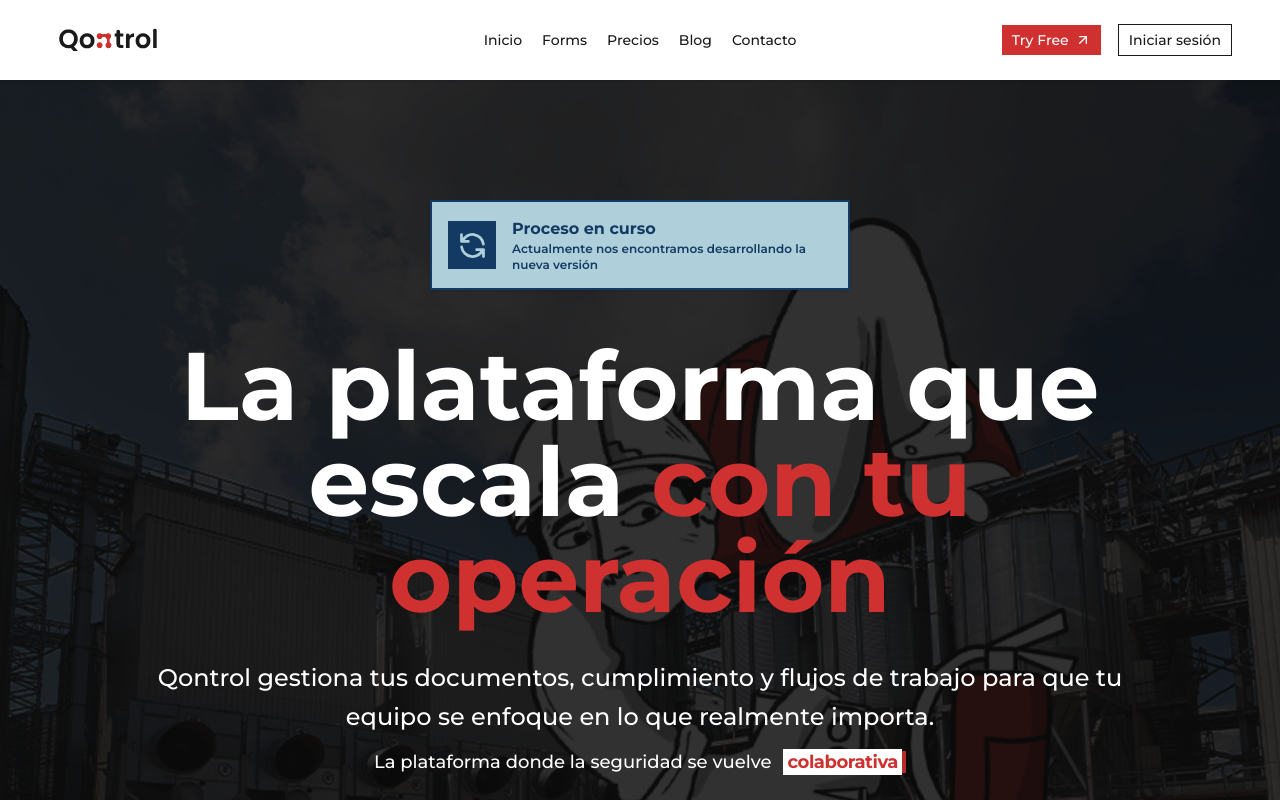
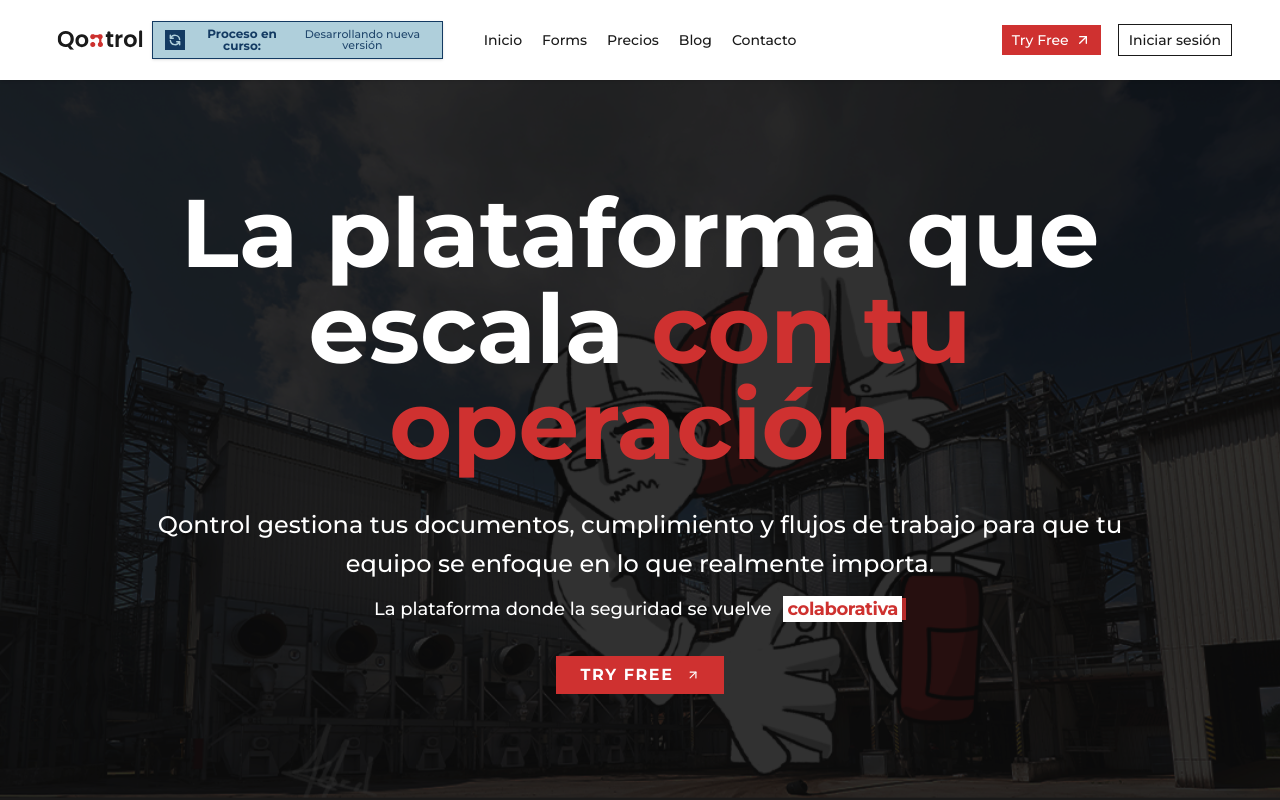
Before and after one commit to aldoeconomia/home, a Next.js app in the folder landing/: page / in a window 1280 px wide. Shown: the top 800 px of the page. Built offline with nearby package versions, Linux system fonts and the light colour scheme.

Commit message:
banner.tsx reubicado

```diff
--- a/landing/src/components/banner.tsx
+++ b/landing/src/components/banner.tsx
@@ -2,19 +2,16 @@
 
 export default function Banner() {
     return (
-        <div className="flex items-center justify-center p-6">
-            <div
-                className="flex w-105 h-22.5 items-center gap-4  border-2 border-blue bg-blue-back px-4 text-blue font-['Montserrat'] font-bold shadow-sm"
-            >
+        <div className="hidden md:flex items-center gap-2.5 border border-blue bg-blue-back px-3 py-1.5 text-blue text-xs font-['Montserrat'] font-semibold shadow-sm">
             {/* Circle Container */}
-                <div className="flex h-12 w-12 shrink-0 items-center justify-center  bg-blue">
-                    {/* Icon with 33px height */}
+            <div className="flex h-5 w-5 shrink-0 items-center justify-center bg-blue text-blue-back">
+                {/* Icon */}
                 <svg
-                        className="h-8.25 w-8.25 text-blue-back animate-spin-slow"
+                    className="h-3.5 w-3.5 animate-spin-slow"
                     fill="none"
                     viewBox="0 0 24 24"
                     stroke="currentColor"
-                        strokeWidth="2"
+                    strokeWidth="2.5"
                 >
                     <path
                         strokeLinecap="round"
@@ -25,14 +22,11 @@
             </div>
 
             {/* Text Content */}
-                <div className="flex flex-col justify-center text-left leading-snug">
-          <span className="text-base font-bold text-blue">
-            Proceso en curso
+            <div className="flex items-center gap-1.5 leading-none">
+                <span className="font-bold">Proceso en curso:</span>
+                <span className="hidden lg:inline text-[11px] font-medium opacity-90">
+                    Desarrollando nueva versión
                 </span>
-                    <p className="text-xs font-semibold text-blue">
-                        Actualmente nos encontramos desarrollando la nueva versión
-                    </p>
-                </div>
             </div>
         </div>
     );
--- a/landing/src/components/calltoaction.tsx
+++ b/landing/src/components/calltoaction.tsx
@@ -24,7 +24,7 @@
                 className="bg-orange hover:bg-secondary/90 text-white font-bold uppercase tracking-widest h-10 px-6 text-sm border-none rounded-none"
               >
                 <Link
-                  href="https://onboarding.theqontrol.com/"
+                  href=""
                   target="_blank"
                   rel="noopener noreferrer"
                 >
--- a/landing/src/components/hero.tsx
+++ b/landing/src/components/hero.tsx
@@ -4,7 +4,7 @@
 import Navbar from "./navbar";
 import HeroImage from "./heroImage";
 import TextLoop from "./text-loop";
-import Banner from "@/components/banner";
+
 
 const Hero = () => {
 return (
@@ -27,10 +27,7 @@
           {/* Contenedor Principal Centrado */}
           <div className="flex flex-1 flex-col items-center justify-center px-6 md:px-20 lg:px-32 w-full py-12">
 
-            {/* MOVIDO AQUÍ: El Banner ahora vive junto al contenido principal */}
-            <div className="mb-6">
-              <Banner />
-            </div>
+
 
             {/* Mobile */}
             <div className="md:hidden mt-0 max-w-full">
--- a/landing/src/components/navbar.tsx
+++ b/landing/src/components/navbar.tsx
@@ -8,6 +8,7 @@
 } from "@/components/ui/popover";
 import { NavMenu } from "./nav-menu";
 import { Logo1 } from "./logo";
+import Banner from "./banner";
 
 const Navbar = () => {
   const bgClass = "bg-white shadow-sm text-black";
@@ -20,7 +21,9 @@
             <Link href="/" className="flex items-center">
               <Logo1 />
             </Link>
+            <Banner />
           </div>
+
 
           {/* Centro: Menú de navegación */}
           <div className="hidden md:flex flex-1 items-center justify-center">
```
Lines whose indentation alone changed are shown as unchanged.
